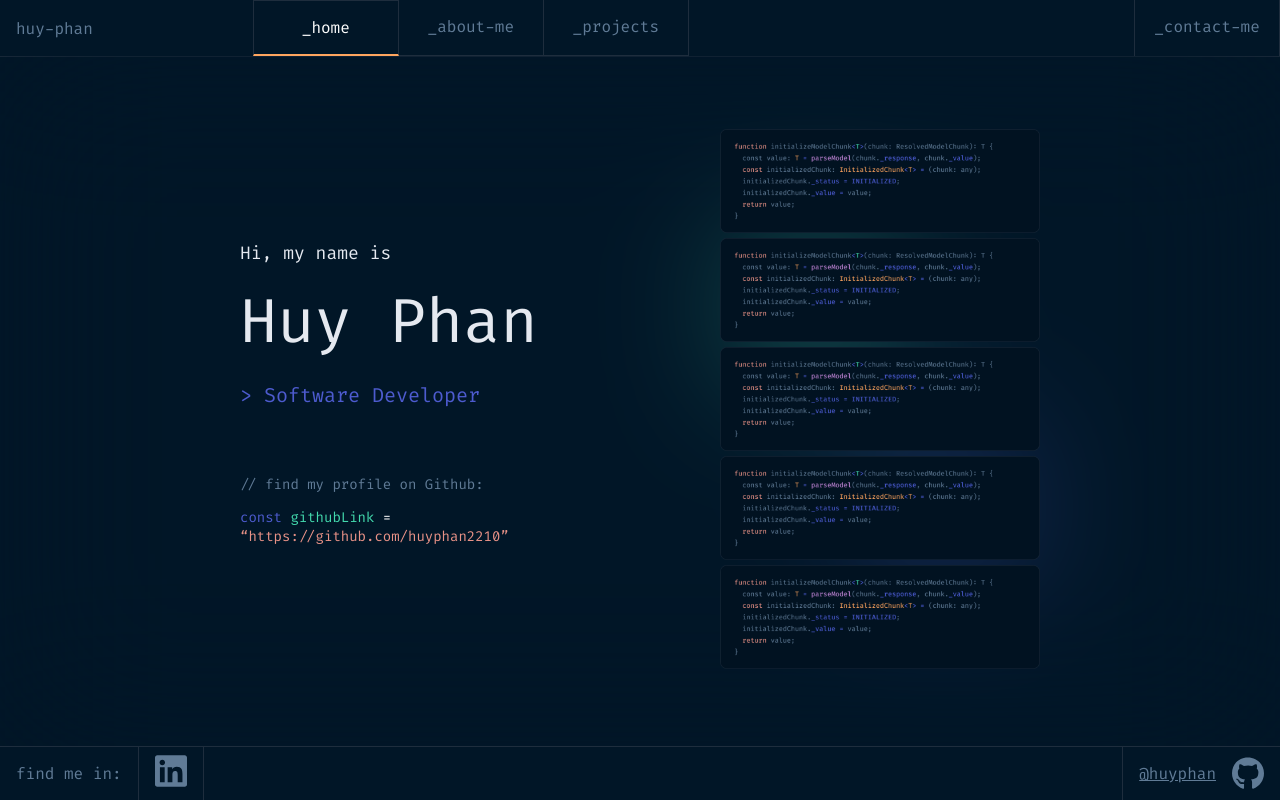
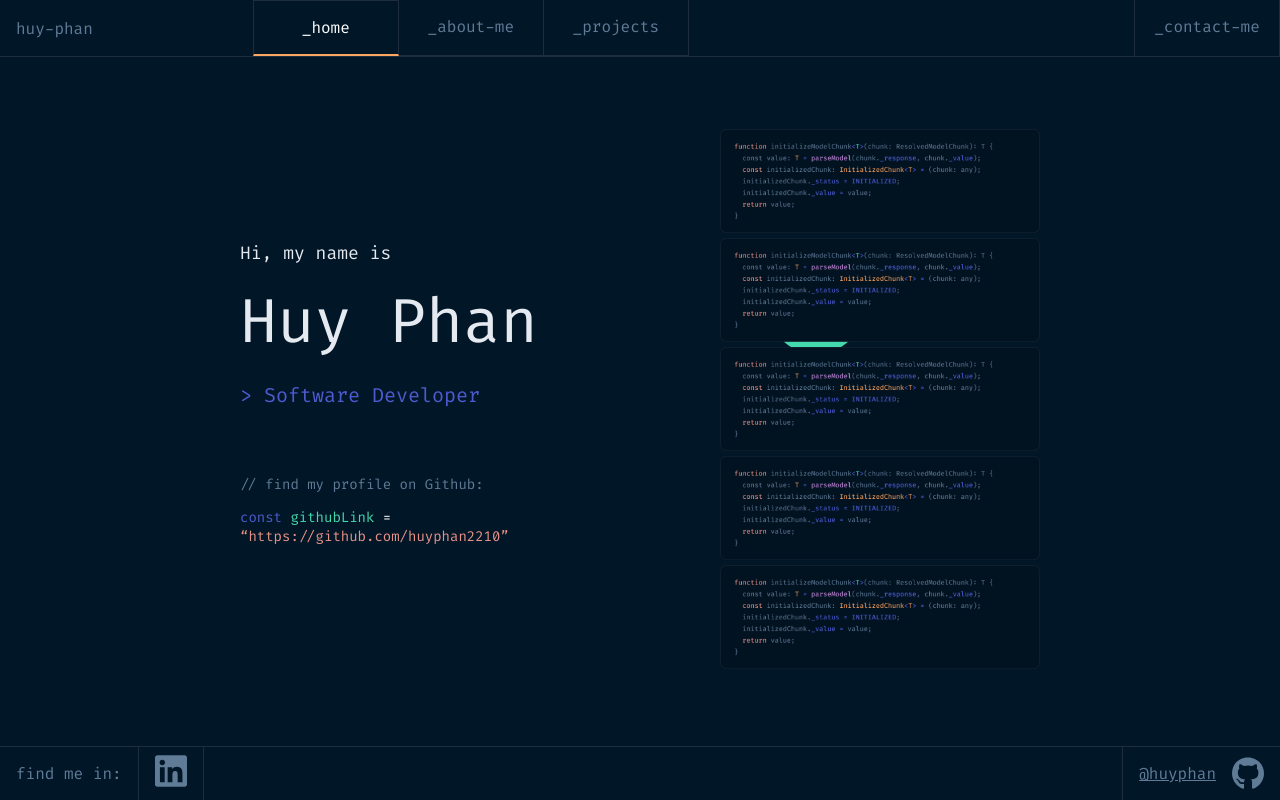
Before and after one commit to huyphan2210/My-Developer-Portfolio, a React (Vite) app: page / in a window 1280 px wide. Built offline with nearby package versions, Linux system fonts and the light colour scheme.

Commit message:
Remove overlay in main

```diff
--- a/src/layout/main/Main.scss
+++ b/src/layout/main/Main.scss
@@ -1,18 +1,6 @@
 main {
-  padding: 1rem;
   flex-grow: 1;
   display: flex;
   flex-direction: column;
   position: relative;
-
-  &::before {
-    position: absolute;
-    top: 0;
-    left: 0;
-    z-index: 0;
-    content: "";
-    width: 100%;
-    height: 100%;
-    backdrop-filter: blur(5rem);
-  }
 }
```
